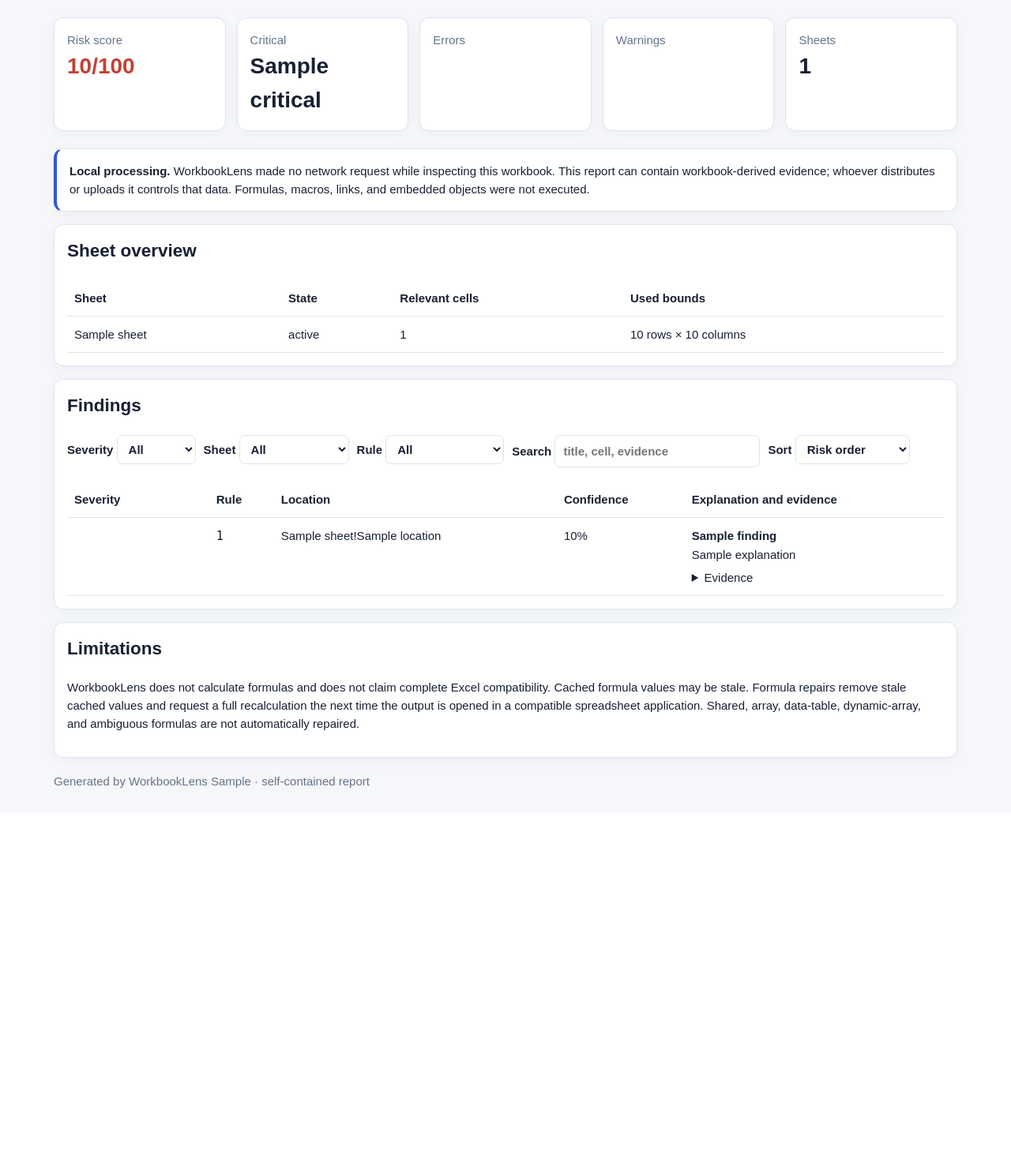
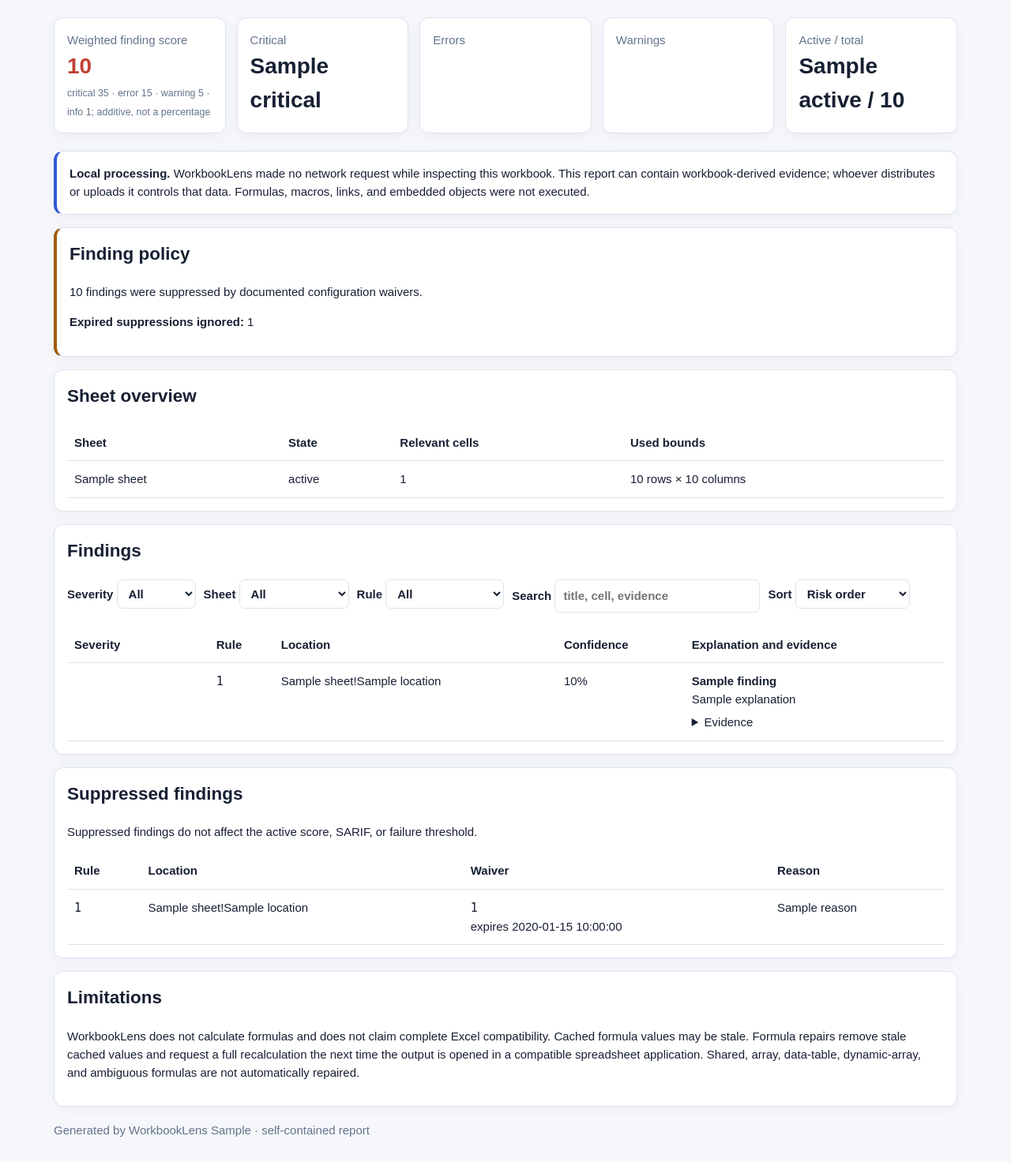
Before and after one commit to chenweixin123/workbooklens, a Python web app: template src/workbooklens/reports/templates/scan.html.j2 in a window 1280 px wide. Shown: the part 102-1574 px from the top of the page at 79% size. Before the commit the page ends 1100 px from the top, so only its background shows below. Run offline with Jinja, Linux system fonts and the light colour scheme; the template is opened without the code that fills it: most values are stand-ins (such as "Sample title", 1, 10 or a date in 2020).

Commit message:
Add self-contained scan report template
Add the filterable HTML template used by WorkbookLens 2.0 scan reports.

```diff
--- a/src/workbooklens/reports/templates/scan.html.j2
+++ b/src/workbooklens/reports/templates/scan.html.j2
@@ -28,23 +28,33 @@
     .error { background:var(--error); } .warning { background:var(--warning); }
     .info { background:var(--info); } code { overflow-wrap:anywhere; } details { margin-top:6px; }
     .privacy { border-left:4px solid var(--accent); } .hidden { display:none; }
-    .location { white-space:nowrap; } .risk { color:var(--error); }
+    .location { white-space:nowrap; } .score { color:var(--error); }
+    .policy { border-left:4px solid var(--warning); }
     @media (max-width:700px) { main { padding:16px; } th:nth-child(4),td:nth-child(4) { display:none; } }
   </style>
 </head>
 <body><main>
   <header><h1>WorkbookLens scan</h1><div class="muted">{{ source }} · SHA-256 {{ source_sha256 }}</div></header>
   <section class="grid" aria-label="Workbook summary">
-    <div class="card"><div class="muted">Risk score</div><div class="metric risk">{{ risk_score }}/100</div></div>
+    <div class="card"><div class="muted">Weighted finding score</div><div class="metric score">{{ weighted_finding_score }}</div>
+      <small class="muted">critical 35 · error 15 · warning 5 · info 1; additive, not a percentage</small></div>
     <div class="card"><div class="muted">Critical</div><div class="metric">{{ severity_counts.get('critical', 0) }}</div></div>
     <div class="card"><div class="muted">Errors</div><div class="metric">{{ severity_counts.get('error', 0) }}</div></div>
     <div class="card"><div class="muted">Warnings</div><div class="metric">{{ severity_counts.get('warning', 0) }}</div></div>
-    <div class="card"><div class="muted">Sheets</div><div class="metric">{{ sheets|length }}</div></div>
+    <div class="card"><div class="muted">Active / total</div><div class="metric">{{ policy_summary.active }} / {{ policy_summary.total }}</div></div>
   </section>
   <section class="card privacy"><strong>Local processing.</strong> WorkbookLens made no network
     request while inspecting this workbook. This report can contain workbook-derived evidence;
     whoever distributes or uploads it controls that data. Formulas, macros, links, and embedded
     objects were not executed.</section>
+  {% if baseline_path or suppressed_findings or expired_suppression_ids %}
+  <section class="card policy" style="margin-top:16px"><h2>Finding policy</h2>
+    {% if baseline_path %}<p>Baseline comparison is active{% if new_only %}; only new findings are shown and gated{% endif %}.
+      Known baseline findings: {{ policy_summary.baseline_known }} · new findings: {{ policy_summary.new }}.</p>{% endif %}
+    {% if suppressed_findings %}<p>{{ policy_summary.suppressed }} findings were suppressed by documented configuration waivers.</p>{% endif %}
+    {% if expired_suppression_ids %}<p><b>Expired suppressions ignored:</b> {{ expired_suppression_ids|join(', ') }}</p>{% endif %}
+  </section>
+  {% endif %}
   <section class="card" style="margin-top:16px"><h2>Sheet overview</h2>
     <div class="table-wrap"><table><thead><tr><th>Sheet</th><th>State</th><th>Relevant cells</th><th>Used bounds</th></tr></thead><tbody>
       {% for sheet in sheets %}<tr><td>{{ sheet.name }}</td><td>{{ sheet.state }}</td><td>{{ sheet.cells|length }}</td><td>{{ sheet.max_row }} rows × {{ sheet.max_column }} columns</td></tr>{% endfor %}
@@ -74,8 +84,26 @@
             <code>{{ patch.before }}</code> → <code>{{ patch.after }}</code></p>{% endif %}{% endfor %}
         </details></td></tr>{% endfor %}
     </tbody></table></div>
-    {% if not findings %}<p>No findings were raised by the enabled deterministic rules.</p>{% endif %}
+    {% if not findings %}
+      {% if policy_summary.total == 0 %}
+      <p>No findings were raised by the enabled deterministic rules.</p>
+      {% else %}
+      <p>No active findings remain after baseline and suppression policy. The scan still recorded
+        {{ policy_summary.baseline_known }} baseline-known and {{ policy_summary.suppressed }} suppressed findings.</p>
+      {% endif %}
+    {% endif %}
   </section>
+  {% if suppressed_findings %}
+  <section class="card" style="margin-top:16px"><h2>Suppressed findings</h2>
+    <p>Suppressed findings do not affect the active score, SARIF, or failure threshold.</p>
+    <div class="table-wrap"><table><thead><tr><th>Rule</th><th>Location</th><th>Waiver</th><th>Reason</th></tr></thead><tbody>
+      {% for item in suppressed_findings %}<tr><td><code>{{ item.finding.rule_id }}</code></td>
+        <td>{{ item.finding.sheet or 'Workbook' }}{% if item.finding.location %}!{{ item.finding.location }}{% endif %}</td>
+        <td><code>{{ item.suppression_id }}</code>{% if item.expires %}<br>expires {{ item.expires }}{% endif %}</td>
+        <td>{{ item.reason }}</td></tr>{% endfor %}
+    </tbody></table></div>
+  </section>
+  {% endif %}
   <section class="card" style="margin-top:16px"><h2>Limitations</h2><p>WorkbookLens does not calculate formulas and does not claim complete Excel compatibility.
     Cached formula values may be stale. Formula repairs remove stale cached values and request a full recalculation
     the next time the output is opened in a compatible spreadsheet application. Shared, array, data-table,
```
